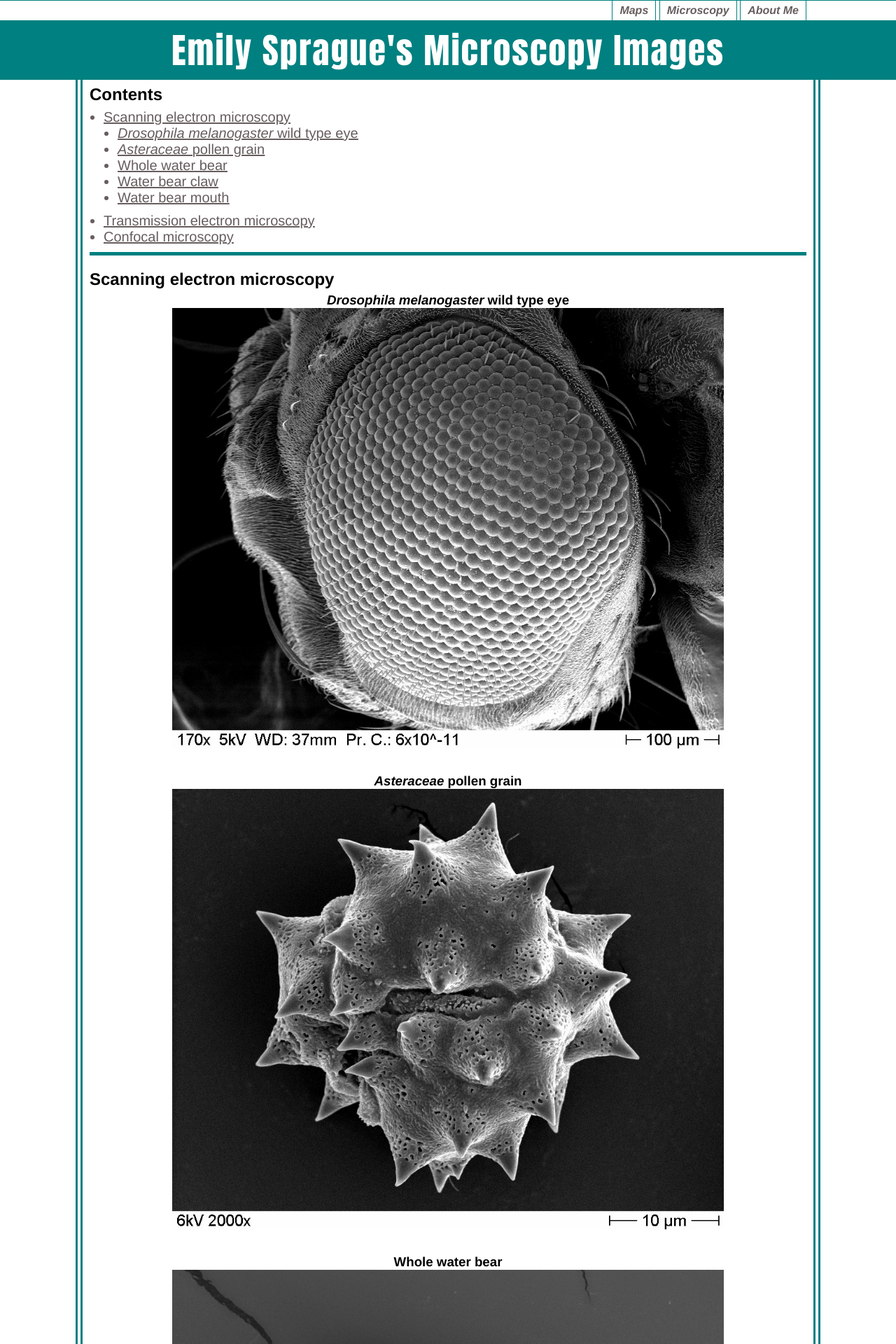
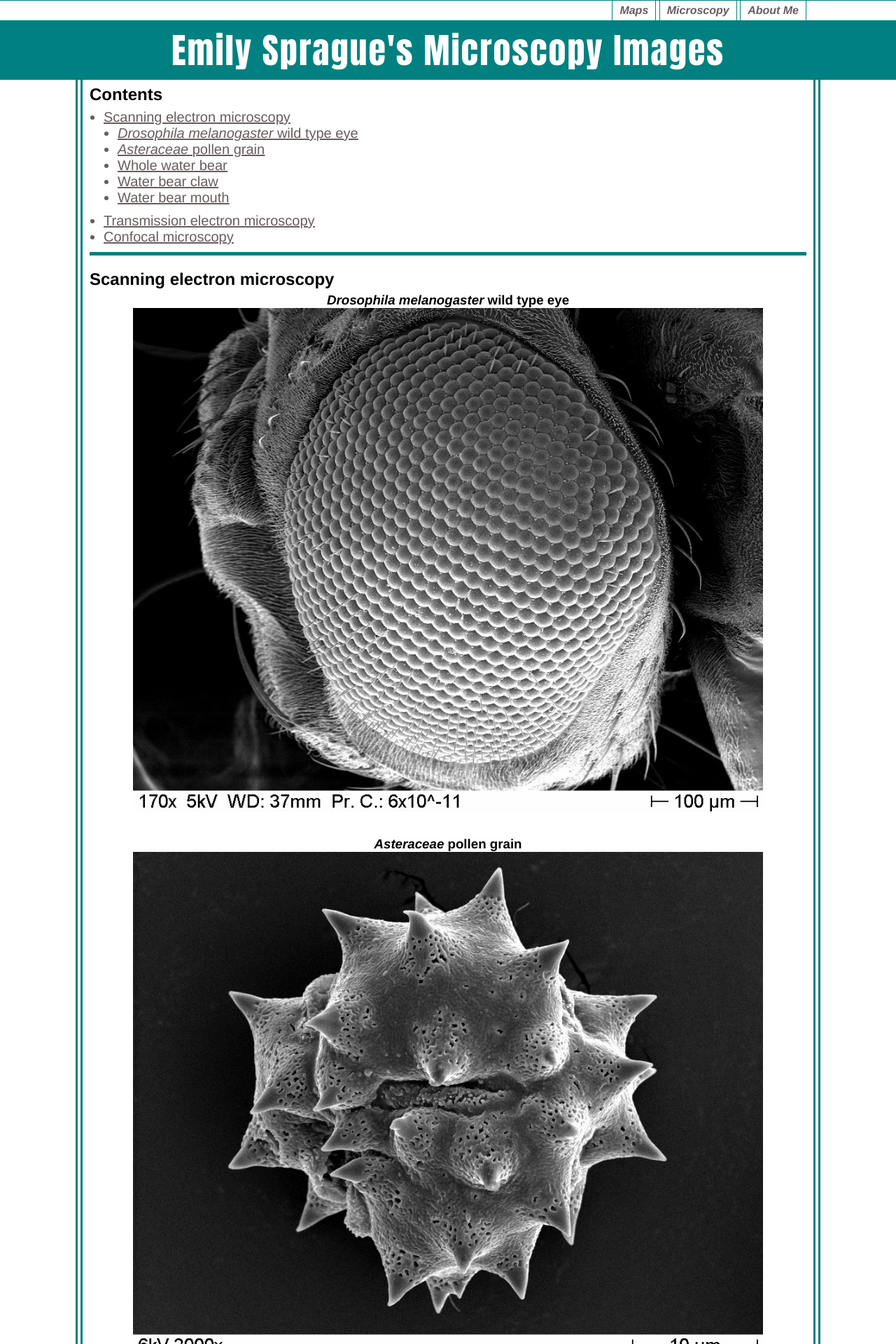
Before and after one commit to EISprague/EISprague.github.io, a Jekyll site: the page built from Microscopy/index.html, in a window 1280 px wide. Shown: the top 1920 px of the page at 70% size. Built offline with Jekyll 4.4.1, drawn with Linux system fonts in a browser that asks for light colours.

Commit message:
Update main.css

```diff
--- a/css/main.css
+++ b/css/main.css
@@ -127,12 +127,6 @@ figure {
 figure~figure {
 	padding-top: 15px;
 }
-figure img {
-	display: block;
-	width: 100%;
-	margin-left: auto;
-	margin-right: auto;
-}
 figcaption {
 	padding-top: 10px;
 }
@@ -154,6 +148,12 @@ main li {
 	padding: 0;
 }
 /*Maps page*/
+.map img {
+	display: block;
+	width: 100%;
+	margin-left: auto;
+	margin-right: auto;
+}
 #maps-main {
 	padding-bottom: 53px;
 }
@@ -174,14 +174,16 @@ main li {
 }
 /*Microscopy page*/
 #micro-main section figure {
+	display: flex;
+	flex-direction: column;
 	margin: 0 auto 20px auto;
-	max-height: calc(100vh - 29px);
 	width: 95%;
 }
 #micro-main section figure img {
-	max-height: 70vh;
+	width: auto;
 	max-width: 100%;
-	width: auto;
+	max-height: 80vh;
+	margin: 0 auto;
 }
 /*CV page*/
 #CV-main {
```
